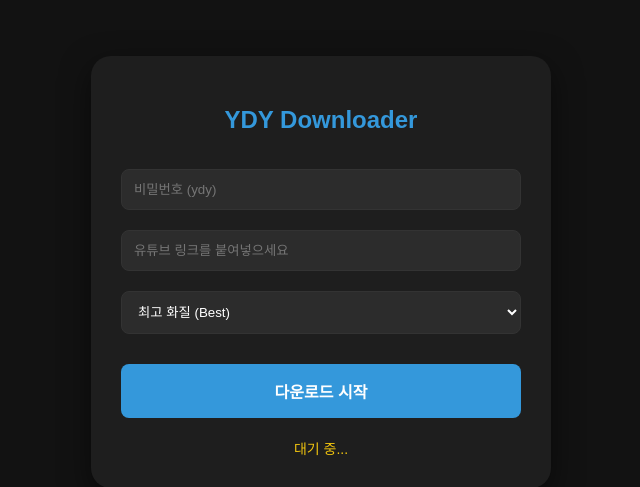
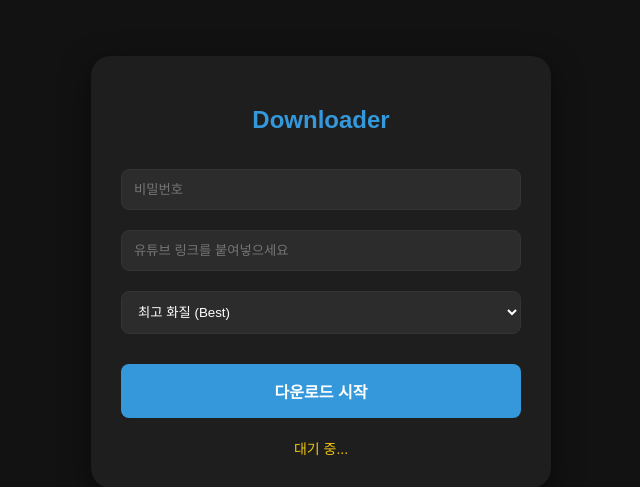
Before and after one commit to Jay701950/youtube, a Flask app: page / in a window 1280 px wide. Shown: the part 128-615 px from the top of the page, without its empty margins (319-959 px from the left). Run offline with Flask 3, Linux system fonts and the light colour scheme.

Commit message:
index.html

```diff
--- a/youtube/templates/index.html
+++ b/youtube/templates/index.html
@@ -61,9 +61,9 @@
 <body>
 
 <div class="container">
-    <h2>YDY Downloader</h2>
+    <h2> Downloader</h2>
 
-    <input type="password" id="password" placeholder="비밀번호 (ydy)">
+    <input type="password" id="password" placeholder="비밀번호">
 
     <input type="text" id="url" placeholder="유튜브 링크를 붙여넣으세요">
 
@@ -124,4 +124,5 @@
 </script>
 
 </body>
+
 </html>
```
